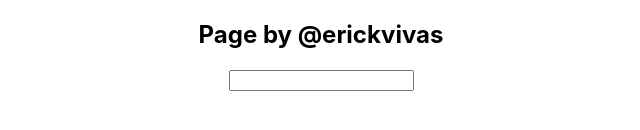
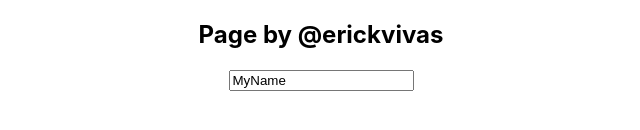
Before and after one commit to erickvivas415/apiMovieRate, a React (Create React App) app in the folder react/first-app/: page / in a window 1280 px wide. Shown: the part 248-378 px from the top of the page, without its empty margins (319-959 px from the left). Built offline with nearby package versions, Linux system fonts and the light colour scheme.

Commit message:
Life cycle events

```diff
--- a/react/first-app/src/components/footer.js
+++ b/react/first-app/src/components/footer.js
@@ -2,8 +2,18 @@
 
 class Footer extends Component {
 
-    changed() {
-        console.log("CHanged here")
+    state = {
+        name: 'Erick',
+        age: 42
+    }
+
+    componentDidMount() {
+        this.setState({name: 'MyName'});
+    }
+
+    changed = evt => {
+        this.setState({name: evt.target.value});
+        console.log(this.state.name)
     }
 
     render() {
@@ -12,7 +22,8 @@
                 <h2 onClick={this.props.myAlert}>
                     { this.props.trademark }
                 </h2>
-                <input onChange={this.changed} type="text"/>
+                <input value={this.state.name}
+                    onChange={this.changed} type="text"/>
             </div>
         )
     }
```
